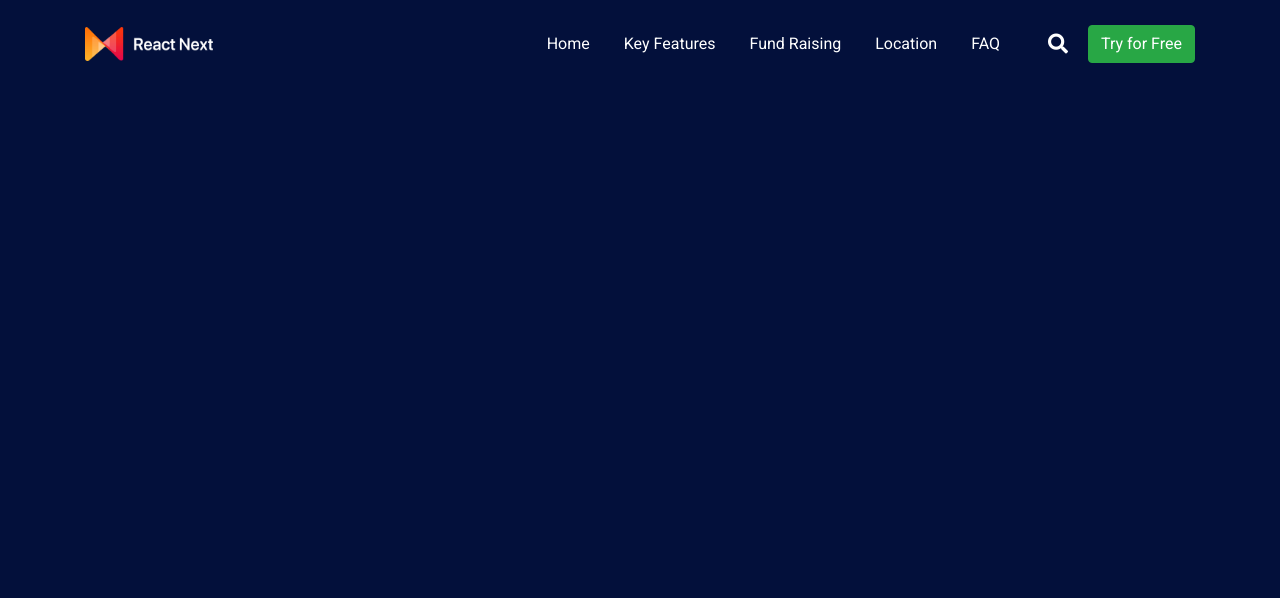
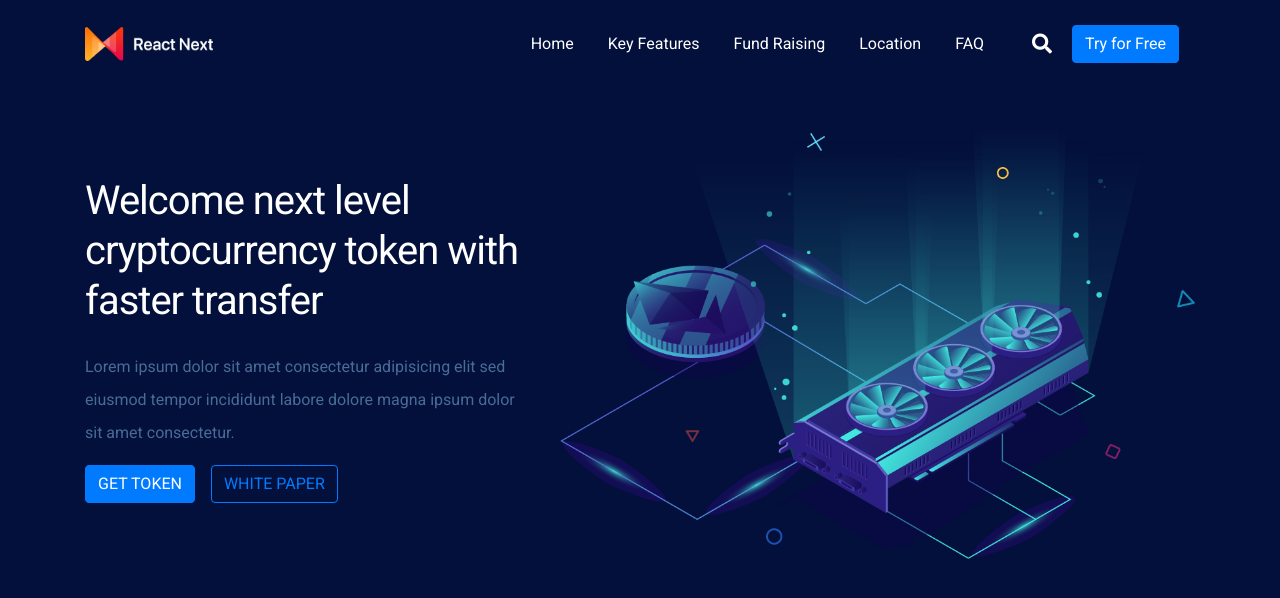
Before and after one commit to muhammadumarfarooq/react-IT-industry-Web, a React (Create React App) app: page / in a window 1280 px wide. Shown: the top 598 px of the page. Built offline with nearby package versions, Linux system fonts and the light colour scheme.

Commit message:
working on header

```diff
--- a/package.json
+++ b/package.json
@@ -13,6 +13,7 @@
     "react": "^16.12.0",
     "react-dom": "^16.12.0",
     "react-hamburgers": "^1.0.0",
+    "react-reveal": "^1.2.2",
     "react-scripts": "3.3.1",
     "react-scroll": "^1.7.16",
     "react-spring": "^8.0.27"
--- a/src/components/App.js
+++ b/src/components/App.js
@@ -2,11 +2,13 @@ import React from "react";
 
 import Navbar from "./common/Navbar/Navbar";
 import Footer from "./common/Footer/Footer";
+import Header from "./Header";
 
 const App = () => {
   return (
     <div>
       <Navbar />
+      <Header />
       <div style={{ height: "200vh" }}></div>
       <Footer />
     </div>
--- /dev/null
+++ b/src/components/Header.js
@@ -0,0 +1,35 @@
+import React from "react";
+import ButtonOutline from "./common/ButtonOutline";
+import Button from "./common/Button";
+
+import headerImg from "../assets/main.png";
+
+const Header = () => {
+  return (
+    <header className='header'>
+      <div className='container'>
+        <div className='row'>
+          <div className='col-md-5 header-text-box'>
+            <h1>
+              Welcome next level cryptocurrency token with faster transfer
+            </h1>
+            <p>
+              Lorem ipsum dolor sit amet consectetur adipisicing elit sed
+              eiusmod tempor incididunt labore dolore magna ipsum dolor sit amet
+              consectetur.
+            </p>
+            <div>
+              <Button text='GET TOKEN' />
+              <ButtonOutline text='WHITE PAPER' />
+            </div>
+          </div>
+          <div className='col-md-7'>
+            <img style={{ width: "100%" }} src={headerImg} alt='header-img' />
+          </div>
+        </div>
+      </div>
+    </header>
+  );
+};
+
+export default Header;
--- a/src/components/Button.js
+++ b/src/components/common/Button.js
@@ -1,7 +1,7 @@
 import React from "react";
 
 const Button = ({ text }) => {
-  return <button className='hide-on-mobile btn btn-success'>{text}</button>;
+  return <button className='btn btn-primary mr-3'>{text}</button>;
 };
 
 export default Button;
--- /dev/null
+++ b/src/components/common/ButtonOutline.js
@@ -0,0 +1,11 @@
+import React from "react";
+
+const ButtonOutline = ({ text }) => {
+  return (
+    <button type='button' className='btn btn-outline-primary'>
+      {text}
+    </button>
+  );
+};
+
+export default ButtonOutline;
--- a/src/components/common/Navbar/HamburgerMobile.js
+++ b/src/components/common/Navbar/HamburgerMobile.js
@@ -9,6 +9,7 @@ const HamburgerMobile = ({ isShowColor, links }) => {
 
   return (
     <div className='hide-on-big-screen'>
+      {/* button */}
       <button
         onClick={() => setActive(!active)}
         className={`hamburger hamburger--collapse ${active ? "is-active" : ""}`}
@@ -23,6 +24,7 @@ const HamburgerMobile = ({ isShowColor, links }) => {
         </span>
       </button>
 
+      {/* below navbar */}
       <div className={mobileNavClass}>
         <div className='mob-link-wrap container'>
           <ul className='mob-menu'>
--- a/src/components/common/Navbar/Navbar.js
+++ b/src/components/common/Navbar/Navbar.js
@@ -1,6 +1,6 @@
 import React, { useState } from "react";
 import HamburgerMobile from "./HamburgerMobile";
-import Button from "../../Button";
+import Button from "../Button";
 import Logo from "./Logo";
 
 const Navbar = () => {
@@ -84,7 +84,9 @@ const Navbar = () => {
               ></i>
             </div>
 
-            <Button text='Try for Free' />
+            <div className='hide-on-mobile'>
+              <Button text='Try for Free' />
+            </div>
 
             {/* Hamburger */}
             <HamburgerMobile links={links} isShowColor={isShowColor} />
--- /dev/null
+++ b/src/styles/components/_header.scss
@@ -0,0 +1,22 @@
+.header {
+  padding-top: 120px;
+  .header-text-box {
+    display: flex;
+    flex-direction: column;
+    justify-content: center;
+    h1 {
+      line-height: 1.25;
+      font-weight: 400;
+      color: rgb(255, 255, 255);
+      margin-bottom: 24px;
+      letter-spacing: -0.025em;
+    }
+    p {
+      color: $primary-text-color;
+      font-size: 16px;
+      line-height: 33px;
+      font-weight: 400;
+      margin-bottom: 1rem;
+    }
+  }
+}
--- a/src/styles/styles.scss
+++ b/src/styles/styles.scss
@@ -2,3 +2,4 @@
 @import "./base/base";
 @import "./components/navbar";
 @import "./components/footer";
+@import "./components/header";
```
Also changed, not shown: src/styles/base/_base.scss (+8 -0 lines), 1 other file (tests, documents, lock files or other folders).
